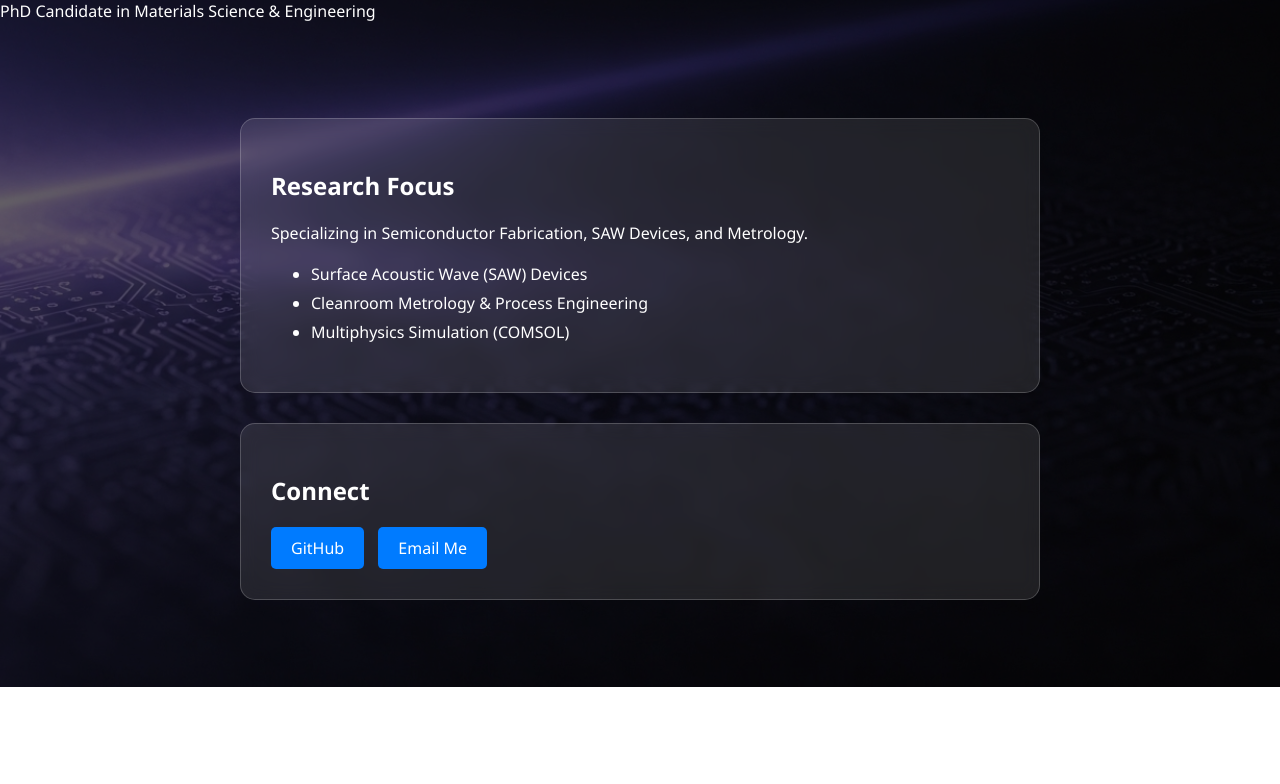
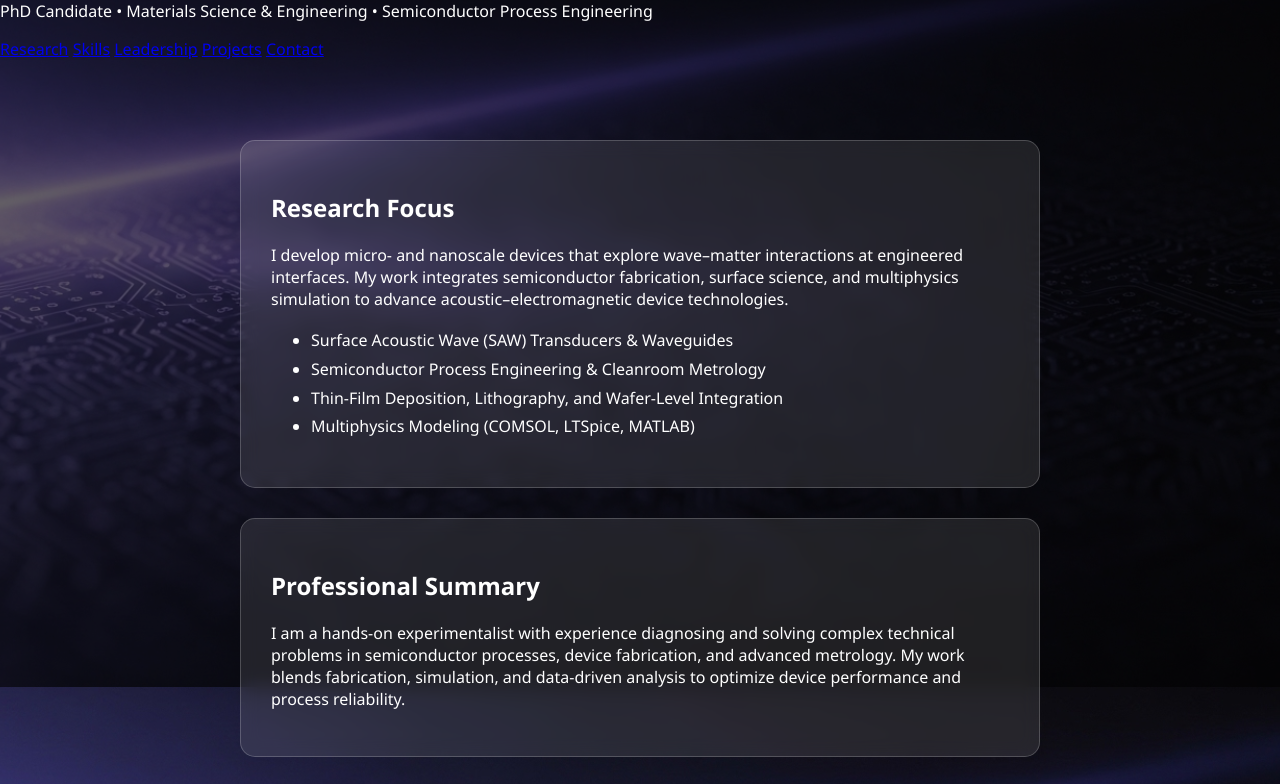
Before and after one commit to fmkim/Felix_Kimeu.github.io, a plain HTML site: page index.html in a window 1280 px wide. Shown: the part 113-897 px from the top of the page. Before the commit the page ends 800 px from the top, so only its background shows below. Drawn offline with Linux system fonts and the light colour scheme.

Commit message:
Update index.html

```diff
--- a/index.html
+++ b/index.html
@@ -3,35 +3,60 @@
 <head>
     <meta charset="UTF-8">
     <meta name="viewport" content="width=device-width, initial-scale=1.0">
-    <title>Felix Kimeu | Portfolio</title>
+    <title>Felix Kimeu | Materials Science & Engineering</title>
     <link rel="stylesheet" href="style.css">
 </head>
 <body>
     <div class="overlay"></div>
 
     <header>
-        <h1>Felix Kimeu</h1>
-        <p>PhD Candidate in Materials Science & Engineering</p>
+        <h1>Felix M. Kimeu</h1>
+        <p>PhD Candidate • Materials Science & Engineering • Semiconductor Process Engineering</p>
+
+        <nav>
+            <a href="research.html">Research</a>
+            <a href="skills.html">Skills</a>
+            <a href="leadership.html">Leadership</a>
+            <a href="projects.html">Projects</a>
+            <a href="contact.html">Contact</a>
+        </nav>
     </header>
 
     <main class="container">
+
         <section class="card">
             <h2>Research Focus</h2>
-            <p>Specializing in Semiconductor Fabrication, SAW Devices, and Metrology.</p>
+            <p>
+                I develop micro‑ and nanoscale devices that explore wave–matter interactions at engineered interfaces.
+                My work integrates semiconductor fabrication, surface science, and multiphysics simulation to advance
+                acoustic–electromagnetic device technologies.
+            </p>
             <ul>
-                <li>Surface Acoustic Wave (SAW) Devices</li>
-                <li>Cleanroom Metrology & Process Engineering</li>
-                <li>Multiphysics Simulation (COMSOL)</li>
+                <li>Surface Acoustic Wave (SAW) Transducers & Waveguides</li>
+                <li>Semiconductor Process Engineering & Cleanroom Metrology</li>
+                <li>Thin‑Film Deposition, Lithography, and Wafer‑Level Integration</li>
+                <li>Multiphysics Modeling (COMSOL, LTSpice, MATLAB)</li>
             </ul>
+        </section>
+
+        <section class="card">
+            <h2>Professional Summary</h2>
+            <p>
+                I am a hands‑on experimentalist with experience diagnosing and solving complex technical problems in
+                semiconductor processes, device fabrication, and advanced metrology. My work blends fabrication, simulation,
+                and data‑driven analysis to optimize device performance and process reliability.
+            </p>
         </section>
 
         <section class="card">
             <h2>Connect</h2>
             <div class="links">
                 <a href="https://github.com/fmkim" class="btn">GitHub</a>
-                <a href="mailto:fmkimeu@gmail.com" class="btn">Email Me</a>
+                <a href="mailto:your-email@example.com" class="btn">Email</a>
+                <a href="contact.html" class="btn">More</a>
             </div>
         </section>
+
     </main>
 </body>
 </html>
```
